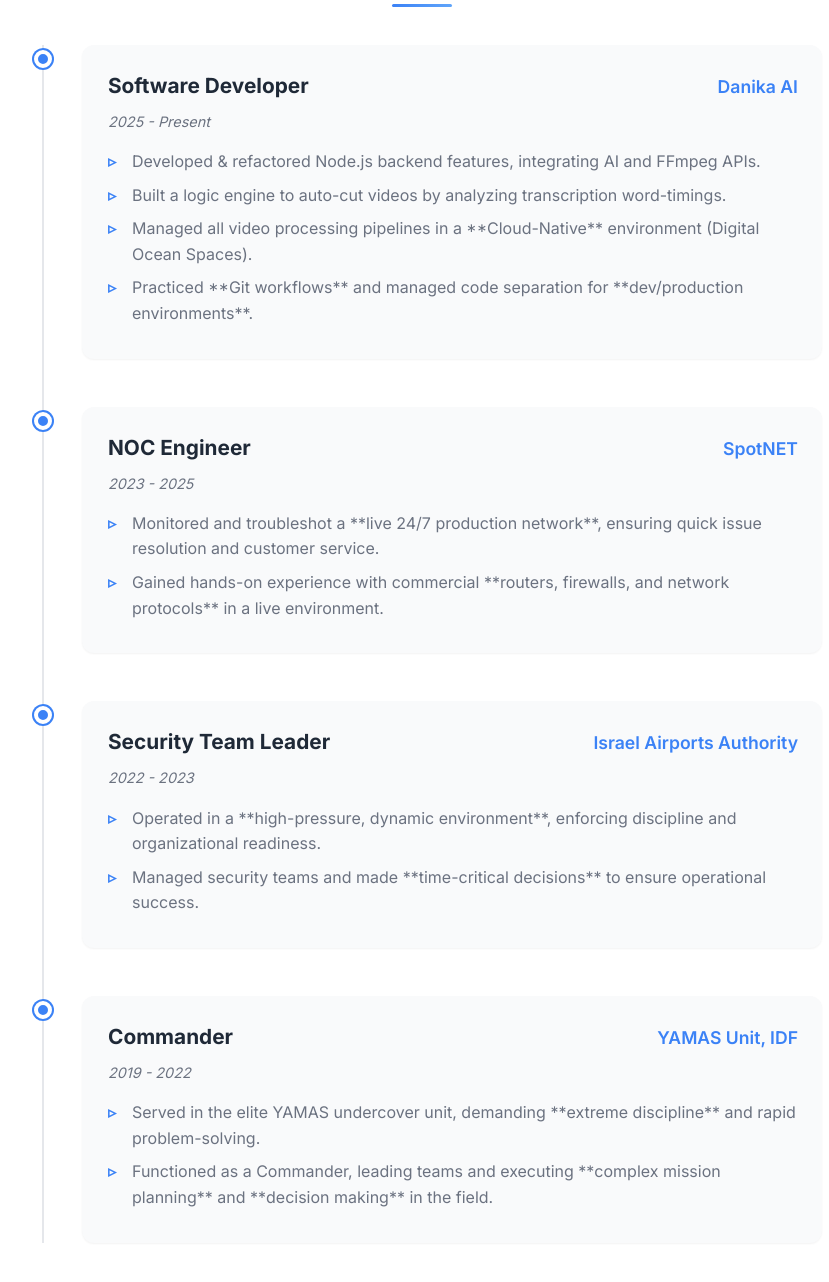
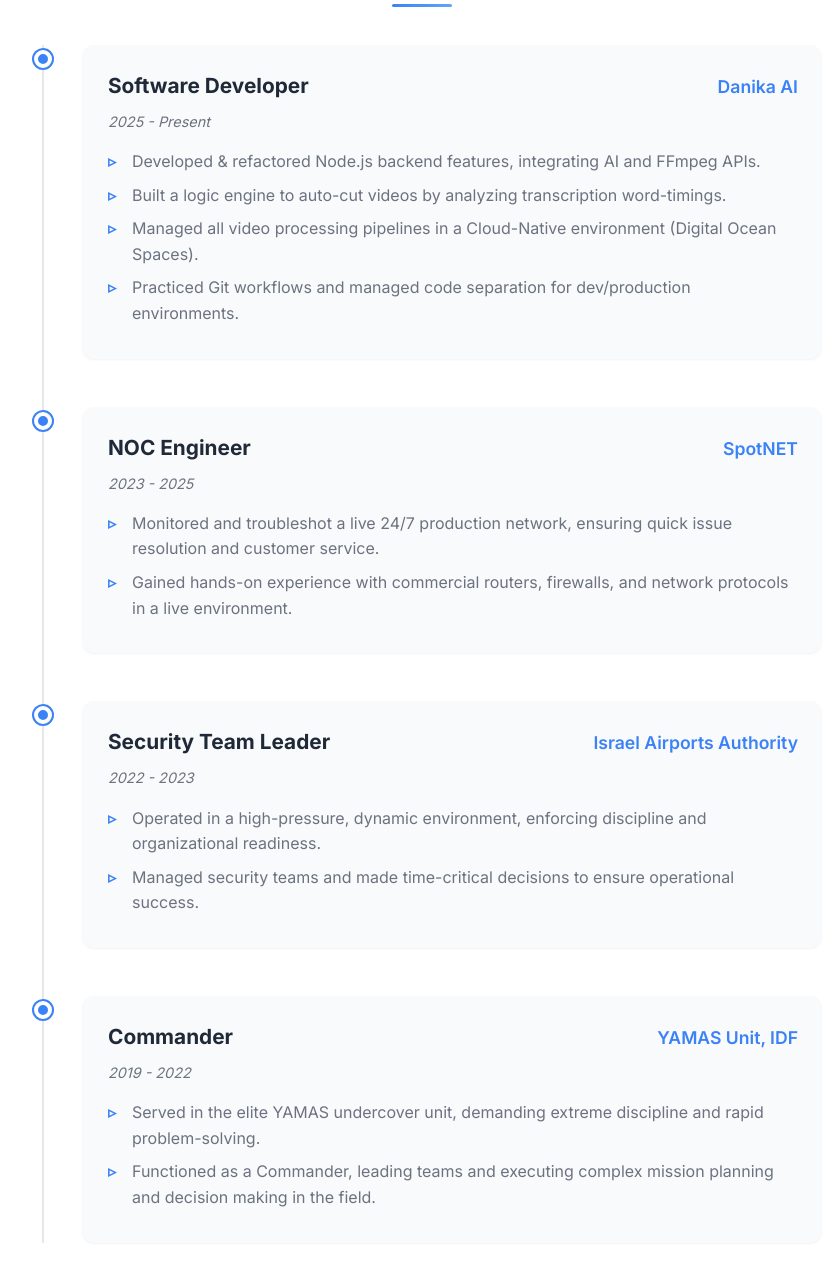
Before and after one commit to omrinahum/omrinahum.github.io, a plain HTML site: page index.html in a window 1280 px wide. Shown: the part 1813-3095 px from the top of the page, without its empty margins (218-1047 px from the left). Drawn offline with Linux system fonts and the light colour scheme.

Commit message:
Refine project descriptions in index.html by removing bold formatting for improved readability; maintain focus on key skills and responsibilities across various roles.

```diff
--- a/index.html
+++ b/index.html
@@ -117,8 +117,8 @@
                         <ul class="timeline-description">
                             <li>Developed & refactored Node.js backend features, integrating AI and FFmpeg APIs.</li>
                             <li>Built a logic engine to auto-cut videos by analyzing transcription word-timings.</li>
-                            <li>Managed all video processing pipelines in a **Cloud-Native** environment (Digital Ocean Spaces).</li>
-                            <li>Practiced **Git workflows** and managed code separation for **dev/production environments**.</li>
+                            <li>Managed all video processing pipelines in a Cloud-Native environment (Digital Ocean Spaces).</li>
+                            <li>Practiced Git workflows and managed code separation for dev/production environments.</li>
                         </ul>
                     </div>
                 </div>
@@ -133,8 +133,8 @@
                         </div>
                         <p class="timeline-date">2023 - 2025</p>
                         <ul class="timeline-description">
-                            <li>Monitored and troubleshot a **live 24/7 production network**, ensuring quick issue resolution and customer service.</li>
-                            <li>Gained hands-on experience with commercial **routers, firewalls, and network protocols** in a live environment.</li>
+                            <li>Monitored and troubleshot a live 24/7 production network, ensuring quick issue resolution and customer service.</li>
+                            <li>Gained hands-on experience with commercial routers, firewalls, and network protocols in a live environment.</li>
                         </ul>
                     </div>
                 </div>
@@ -149,8 +149,8 @@
                         </div>
                         <p class="timeline-date">2022 - 2023</p>
                         <ul class="timeline-description">
-                            <li>Operated in a **high-pressure, dynamic environment**, enforcing discipline and organizational readiness.</li>
-                            <li>Managed security teams and made **time-critical decisions** to ensure operational success.</li>
+                            <li>Operated in a high-pressure, dynamic environment, enforcing discipline and organizational readiness.</li>
+                            <li>Managed security teams and made time-critical decisions to ensure operational success.</li>
                         </ul>
                     </div>
                 </div>
@@ -165,8 +165,8 @@
                         </div>
                         <p class="timeline-date">2019 - 2022</p>
                         <ul class="timeline-description">
-                            <li>Served in the elite YAMAS undercover unit, demanding **extreme discipline** and rapid problem-solving.</li>
-                            <li>Functioned as a Commander, leading teams and executing **complex mission planning** and **decision making** in the field.</li>
+                            <li>Served in the elite YAMAS undercover unit, demanding extreme discipline and rapid problem-solving.</li>
+                            <li>Functioned as a Commander, leading teams and executing complex mission planning and decision making in the field.</li>
                         </ul>
                     </div>
                 </div>
```
